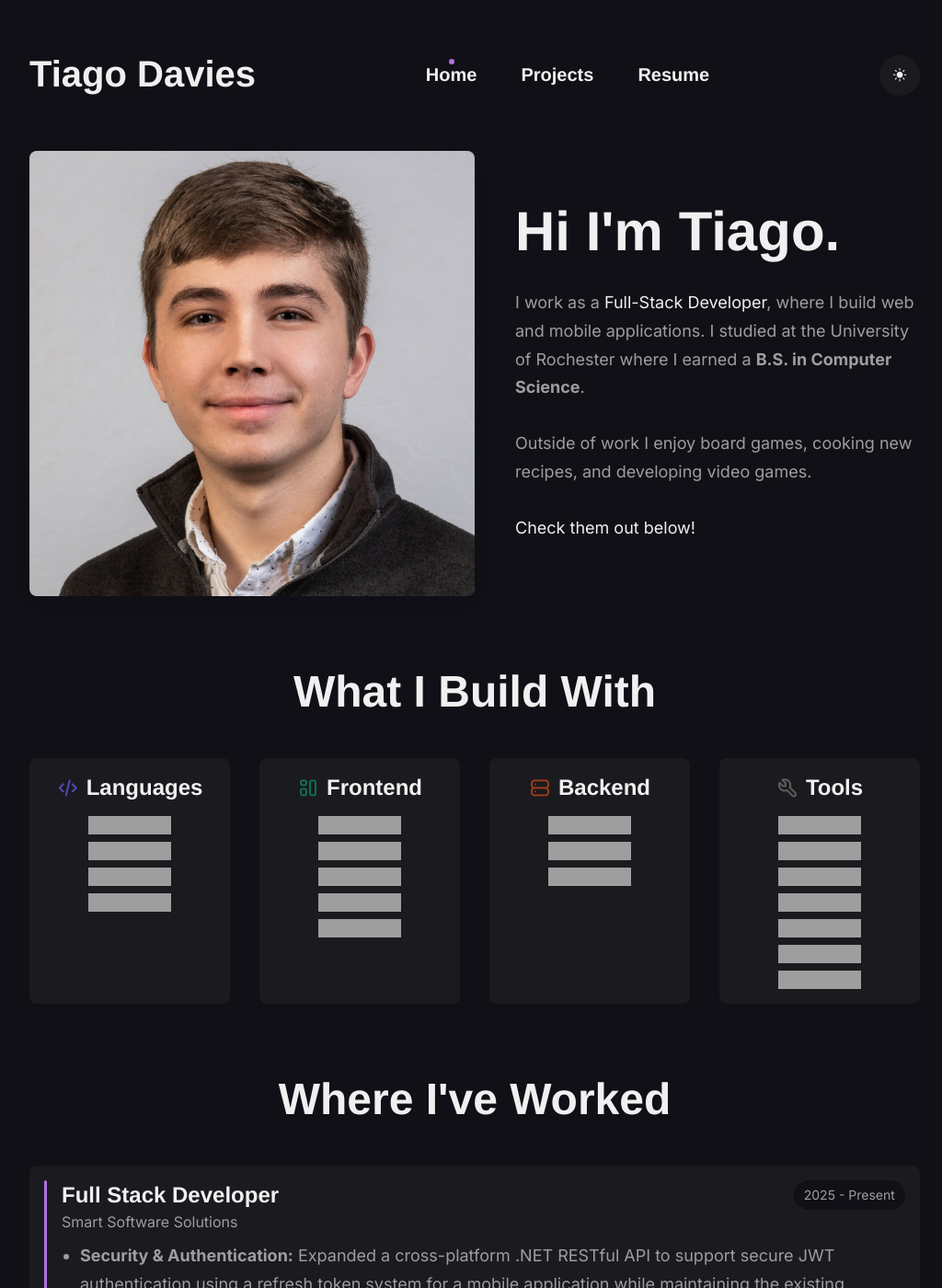
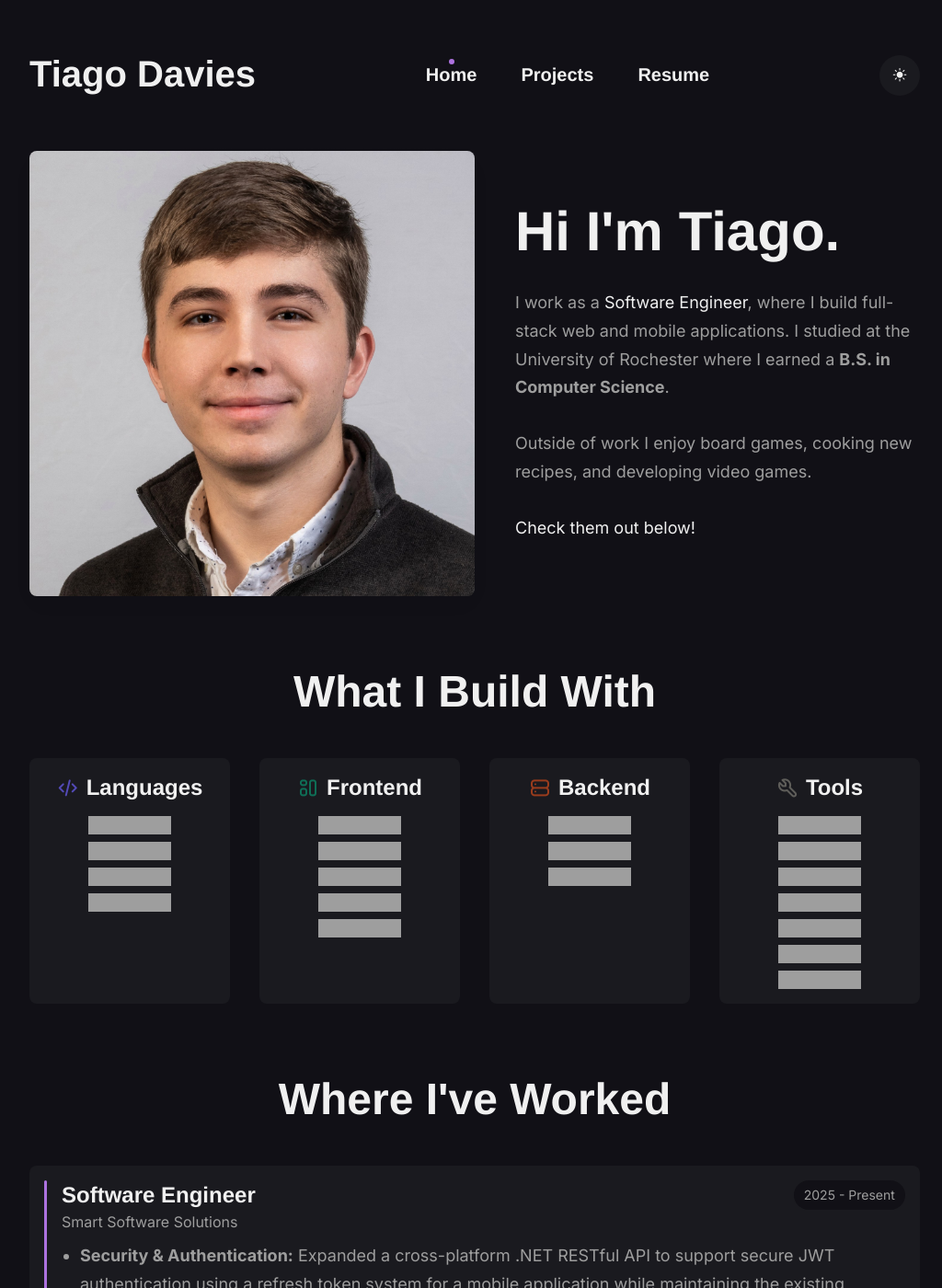
Before and after one commit to YAGOTAGO/yagotago.github.io, a Jekyll site: the page built from index.html, in a window 1280 px wide and 1400 px high, cut to the strip 0-1400 px from the top of the window. Shown: the whole strip at 92% size, without its empty margins (124-1148 px from the left). Built offline with Jekyll 4.4.1, drawn with Linux system fonts in a browser that asks for light colours; nearby versions of some CDN libraries; some web fonts are replaced; the list of posts is cut into pages by our own code; grey boxes are pictures that could not be loaded.

Commit message:
Wording Update

```diff
--- a/_data/experience.yml
+++ b/_data/experience.yml
@@ -1,7 +1,7 @@
 title: Where I've Worked
 
 role:
-  - title: Full Stack Developer
+  - title: Software Engineer
     company: Smart Software Solutions
     date: 2025 - Present
     description:
--- a/_data/settings.yml
+++ b/_data/settings.yml
@@ -36,7 +36,7 @@ social:
 hero:
   hero__title: Hi I'm Tiago.
   hero__description: |
-    I work as a <a href="#experience">Full-Stack Developer</a>, where I build web and mobile applications.
+    I work as a <a href="#experience">Software Engineer</a>, where I build full-stack web and mobile applications.
     I studied at the University of Rochester where I earned a <b>B.S. in Computer Science</b>.
     <br><br>
     Outside of work I enjoy board games, cooking new recipes, and developing video games.
```
